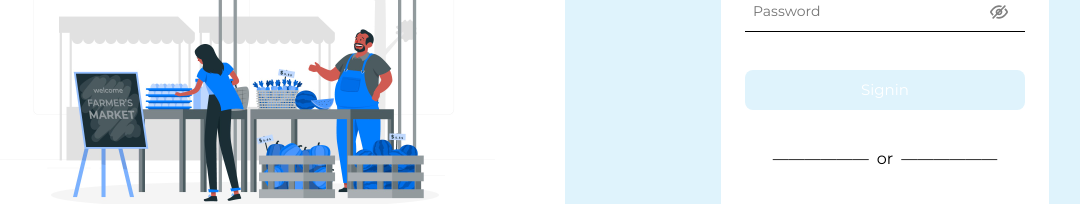
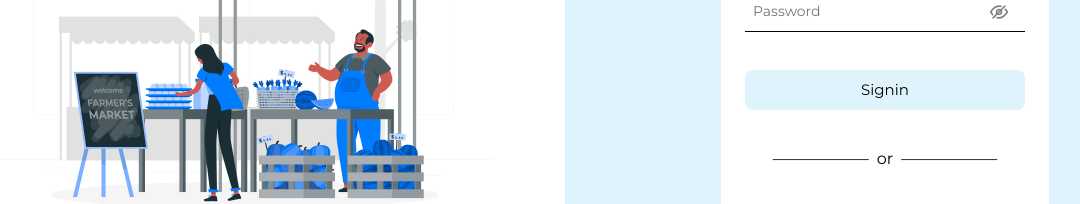
Before and after one commit to altramax/ecom-merchant, a React (Vite) app: page / in a window 1280 px wide. Shown: the part 336-540 px from the top of the page, without its empty margins (75-1155 px from the left). Built offline with nearby package versions, Linux system fonts and the light colour scheme.

Commit message:
Theme Colors

```diff
--- a/src/Components/Organisms/SignInModal/SignInModalStyle.ts
+++ b/src/Components/Organisms/SignInModal/SignInModalStyle.ts
@@ -158,14 +158,14 @@ const SignInModalStyle = styled.div`
         }
       }
       .button{
-        color: ${LightModeColor.background};
+        color: ${LightModeColor.secondary};
         background-color: ${LightModeColor.primary}
       }
     }
     .signin__dash, .signin__body__googlelogin, .signup{
       color: ${LightModeColor.secondary};
       span{
-        color: ${LightModeColor.primary};
+        color: ${LightModeColor.primaryVariant};
       }
     }
   }
--- a/src/Components/Organisms/SignUpModal/SignUpModalStyle.ts
+++ b/src/Components/Organisms/SignUpModal/SignUpModalStyle.ts
@@ -30,23 +30,11 @@ const SignUpModalStyle = styled.div`
     }
   }
 
-  // .signup__header__img {
-  //   display: flex;
-  //   justify-content: end;
-  //   padding: 12px;
-  //   img {
-  //     margin-left: auto;
-  //     cursor: pointer;
-  //   }
-  // }
-
   .signup__header {
     display: flex;
     flex-direction: column;
     justify-content: center;
     align-items: center;
-    // gap: 100px;
-
     margin: 40px 0 0 0;
     font-family: "Bruno Ace SC", cursive;
   }
@@ -59,11 +47,6 @@ const SignUpModalStyle = styled.div`
     align-items: center;
     text-align: center;
     padding-top: 20px;
-
-    // .error__meassage{
-    //   color: #ff0000;
-    //   text-decoration: underline;
-    // }
 
     h1 {
       font-size: 50px;
@@ -123,9 +106,7 @@ const SignUpModalStyle = styled.div`
         padding: 10px 65px 10px 8px;
         width: 280px;
         font-size: 14px;
-        border-outline: none;
         border: none;
-        border-bottom: 1px solid grey;
       }
     }
     .button {
@@ -135,14 +116,12 @@ const SignUpModalStyle = styled.div`
       font-size: 14px;
       border-radius: 16px;
       border: none;
-      // background-color: #000;
-      color: #fff;
       cursor: pointer;
 
     }
 
     .signin {
-      margin: 20px 0;
+      margin: 20px 0 40px 0;
       font-size: 14px;
       span {
         color: blue;
@@ -164,16 +143,68 @@ const SignUpModalStyle = styled.div`
      }
   }
 
-  #light{
 
-    background-color: ${LightModeColor.lightblue};
+  #light {
+    background-color: ${LightModeColor.primary};
+    .signup{
+      background-color: ${LightModeColor.background};
 
-}
+      .signup__header{
+        color:${LightModeColor.secondary}
+      }
+      .input__group{
+        input{
+          background-color: ${LightModeColor.background} !important;
+          color: ${LightModeColor.secondary};
 
+          border-bottom: 1px solid;
+        }
+        small{
+          color: ${LightModeColor.error}
+        }
+      }
+      .button{
+        color: ${LightModeColor.secondary};
+        background-color: ${LightModeColor.primary}
+      }
+    }
+    .signup__dash, .signup__body__googlelogin, .signup{
+      color: ${LightModeColor.secondary};
+      span{
+        color: ${LightModeColor.primaryVariant};
+      }
+    }
+  }
 
+  #dark {
+    background-color: ${DarkModeColor.backgroundVariant};
+    .signup{
+      background-color: ${DarkModeColor.backgroundVariant2};
 
-  #dark{
-   background-color: ${DarkModeColor.black}
+      .signup__header{
+        color:${DarkModeColor.secondary}
+      }
+      .input__group{
+        input{
+          background-color: ${DarkModeColor.backgroundVariant} !important;
+          color: ${DarkModeColor.secondary};
+          border-radius: 8px;
+        }
+        small{
+          color: ${DarkModeColor.error}
+        }
+      }
+      .button{
+        color: ${DarkModeColor.background};
+        background-color: ${DarkModeColor.primary}
+      }
+    }
+    .signup__dash, .signup__body__googlelogin, .signup{
+      color: ${DarkModeColor.secondary};
+      span{
+        color: ${DarkModeColor.primary};
+      }
+    }
   }
 
   @media (min-width: 1280px) {
```
